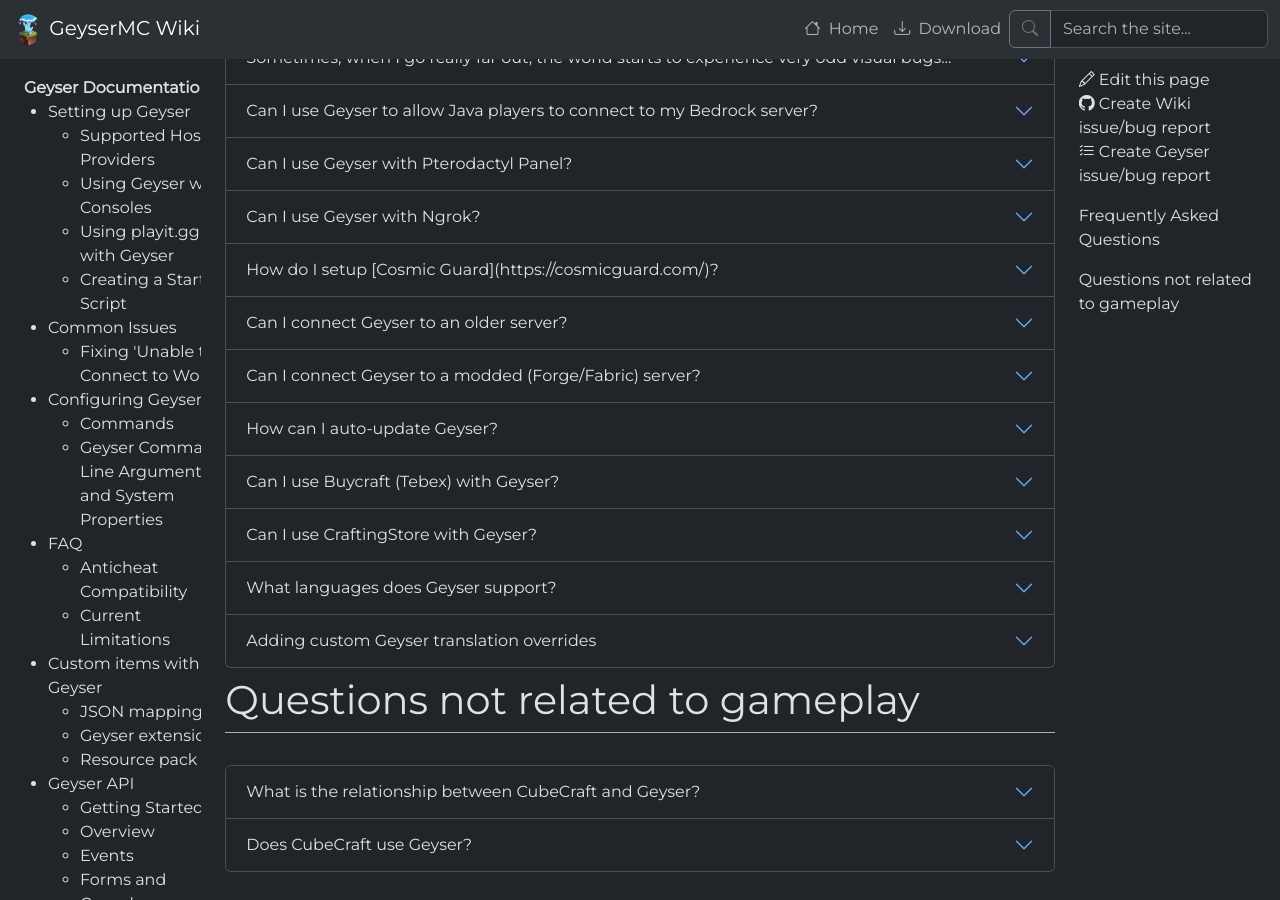
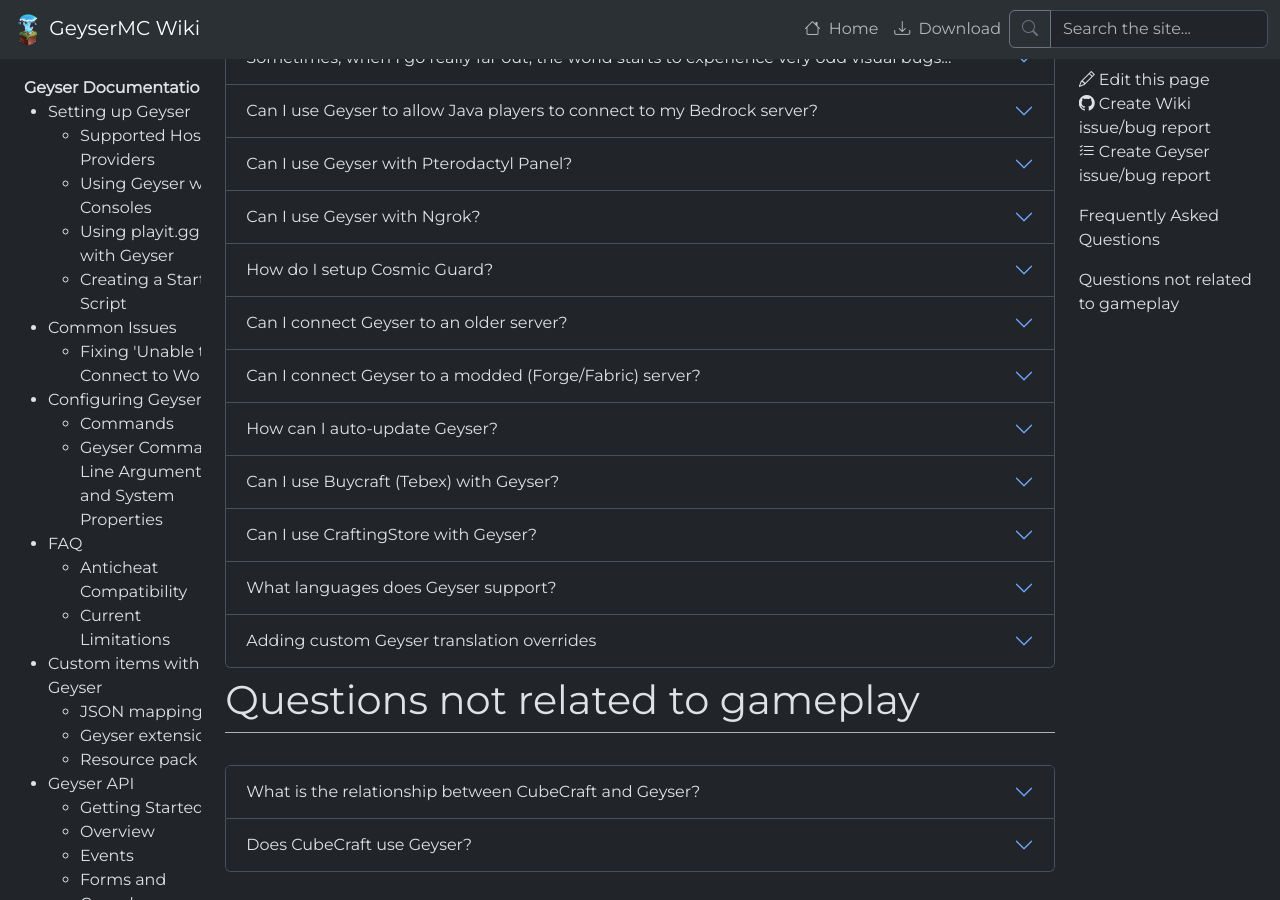
Before and after one commit to GeyserMC/GeyserWiki, a Jekyll site: the page built from _docs/geyser/faq.md, in a window 1280 px wide and 900 px high, scrolled down 1070 px. Built offline with Jekyll 4.4.1, drawn with Linux system fonts in a browser that asks for light colours.

Commit message:
Fix cosmic guard faq entry title

```diff
--- a/_data/faq.yml
+++ b/_data/faq.yml
@@ -124,7 +124,7 @@
   content: |
     Unfortunately, Ngrok is TCP-only, so you will not be able to use Geyser with Ngrok. As an alternative, you can use [playit.gg](https://playit.gg), which supports both TCP and UDP.
 
-- title: How do I setup [Cosmic Guard](https://cosmicguard.com/)?
+- title: How do I setup Cosmic Guard?
   content: |
     1) You will need access to the host systems terminal. Note: This guide is for Linux systems only!
     2) Setup a "Guard" select gaming then Minecraft: Bedrock edition.
--- a/_docs/geyser/faq.md
+++ b/_docs/geyser/faq.md
@@ -25,7 +25,7 @@
 
 # Questions not related to gameplay
 
-<div class="accordion mb-5" id="accordionFaq">
+<div class="accordion mb-5" id="accordionFaqOther">
   {% for question in site.data.faq-other %}
     {% assign id = question.title | slugify %}
     <div class="accordion-item">
@@ -34,7 +34,7 @@
           {{ question.title }}
         </button>
       </h2>
-      <div id="{{ id }}" class="accordion-collapse collapse" data-bs-parent="#accordionFaq">
+      <div id="{{ id }}" class="accordion-collapse collapse" data-bs-parent="#accordionFaqOther">
         <div class="accordion-body">
           {{ question.content | markdownify }}
         </div>
```
